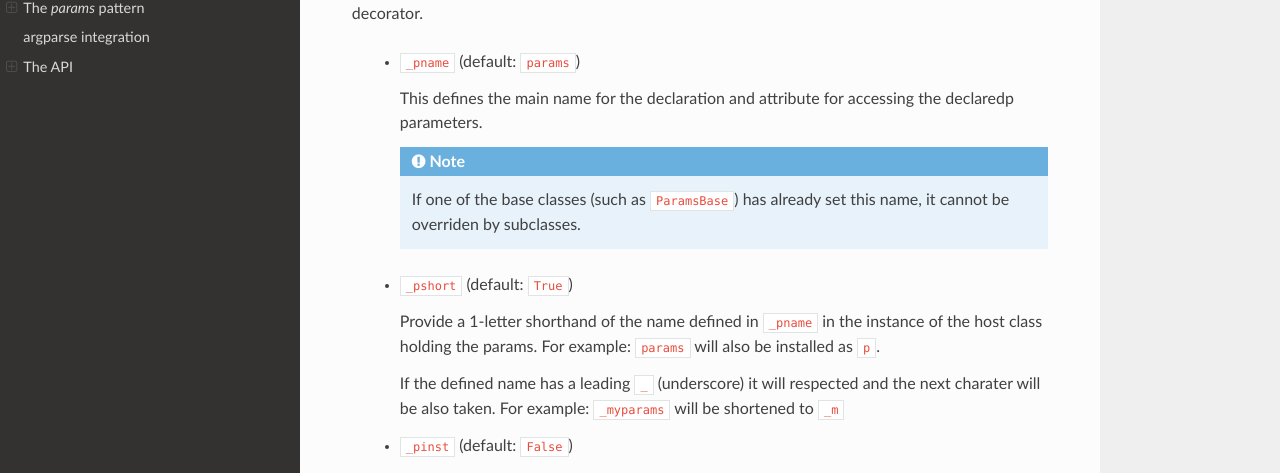
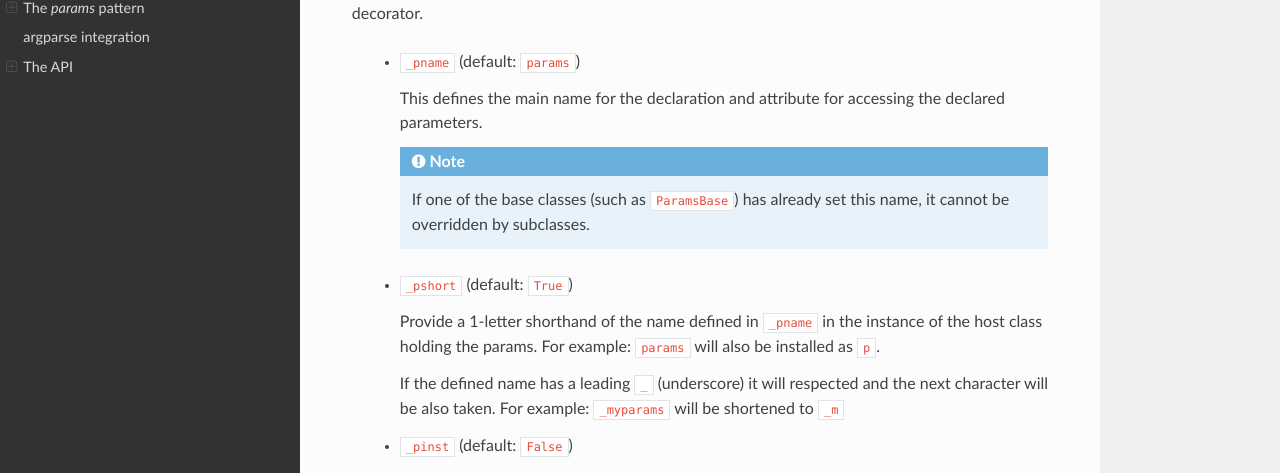
Before and after one commit to mementum/metaparams, a Sphinx documentation site: the page built from docs/main.rst, in a window 1280 px wide and 900 px high, scrolled down 10151 px. Shown: the part 169-642 px from the top of the window. Built offline with Sphinx 7.4.7 and the Read the Docs theme 2.0.0, drawn with Linux system fonts in a browser that asks for light colours; some of the changed text lies outside the part shown.

Commit message:
Small corrections to the docs

````diff
--- a/docs/main.rst
+++ b/docs/main.rst
@@ -406,7 +406,7 @@ In this case:
 
 Another example::
 
-      class A_poroms(Paramsbase, _pname='_xarams')
+      class A_poroms(metaclass=MetaParams, _pname='_xarams')
           _xarams = {
               ...
           }
@@ -442,7 +442,7 @@ ways.
     This will be internally translated to a full ``dict`` entry as specified
     below
 
-  - Using a complete ```dict`` entry for the param::
+  - Using a complete ``dict`` entry for the param::
 
       params = {
           'myparam1': {
@@ -497,10 +497,10 @@ The following keyword arguments are accepted by a class definition (Python >=
   - ``_pname`` (default: ``params``)
 
     This defines the main name for the declaration and attribute for accessing
-    the declaredp parameters.
+    the declared parameters.
 
     .. note:: If one of the base classes (such as ``ParamsBase``) has already
-              set this name, it cannot be overriden by subclasses.
+              set this name, it cannot be overridden by subclasses.
 
   - ``_pshort`` (default: ``True``)
 
@@ -509,7 +509,7 @@ The following keyword arguments are accepted by a class definition (Python >=
     also be installed as ``p``.
 
     If the defined name has a leading ``_`` (underscore) it will respected and
-    the next charater will be also taken. For example: ``_myparams`` will be
+    the next character will be also taken. For example: ``_myparams`` will be
     shortened to ``_m``
 
   - ``_pinst`` (default: ``False``)
````
Also changed, not shown: other parts of docs/main.rst (+2 -2 lines).
